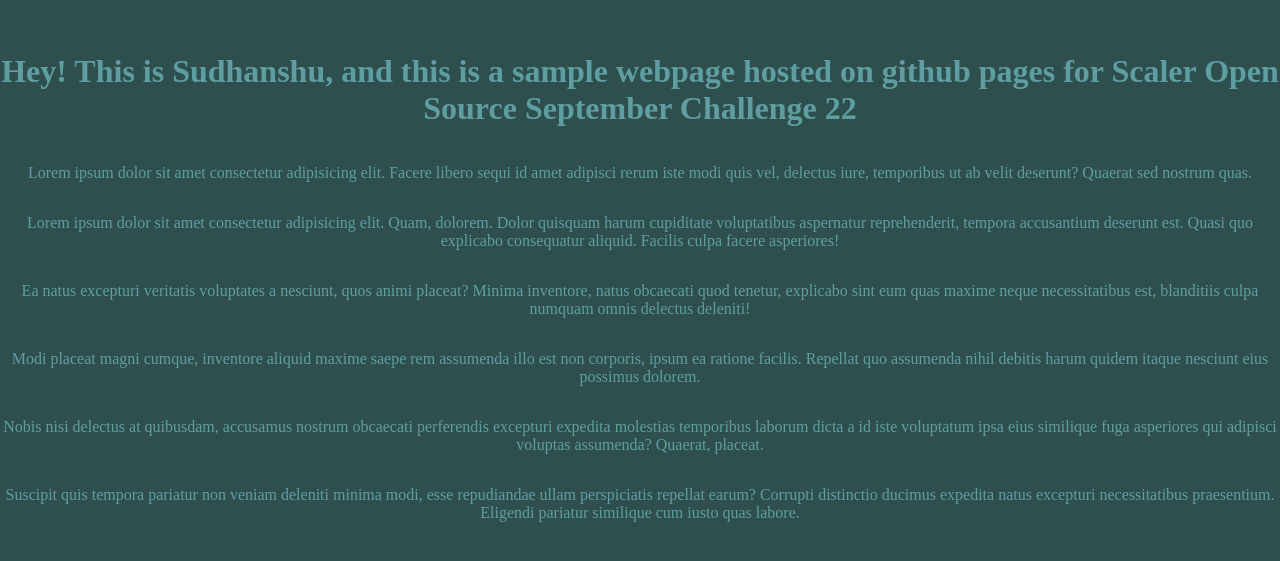
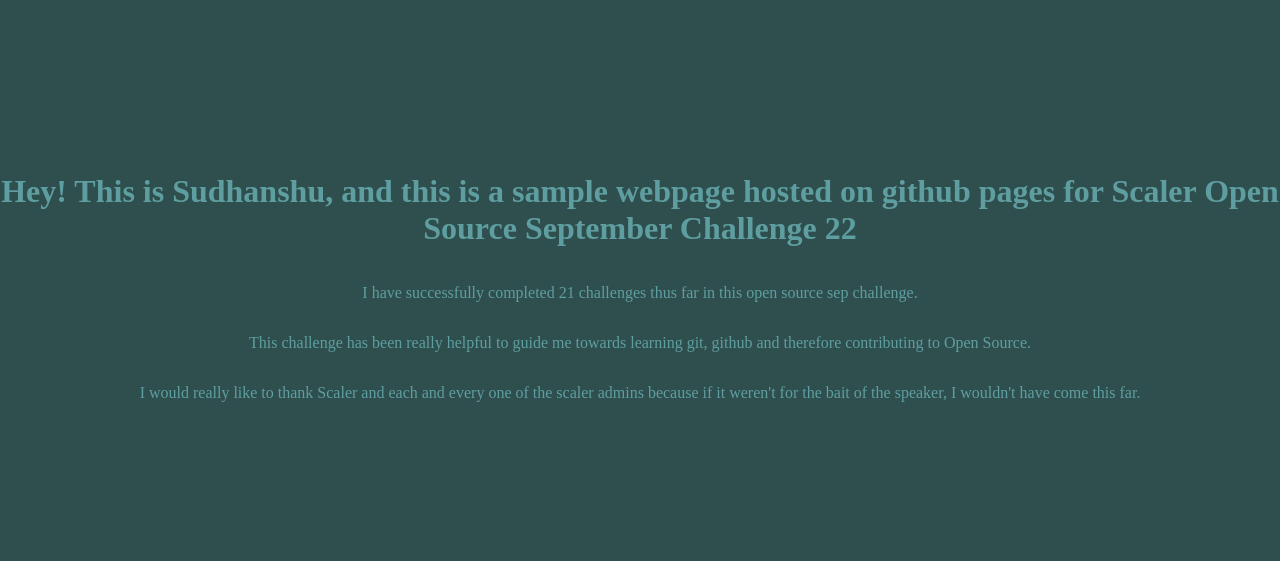
Before and after one commit to sudhanshu-p/sample-hosted, a plain HTML site: page index.html in a window 1280 px wide. Shown: the part 115-676 px from the top of the page. Drawn offline with Linux system fonts and the light colour scheme.

Commit message:
Update index.html

```diff
--- a/index.html
+++ b/index.html
@@ -22,11 +22,8 @@
 </head>
 <body>
     <h1>Hey! This is Sudhanshu, and this is a sample webpage hosted on github pages for Scaler Open Source September Challenge 22</h1>
-    <p>Lorem ipsum dolor sit amet consectetur adipisicing elit. Facere libero sequi id amet adipisci rerum iste modi quis vel, delectus iure, temporibus ut ab velit deserunt? Quaerat sed nostrum quas.</p>
-    <p>Lorem ipsum dolor sit amet consectetur adipisicing elit. Quam, dolorem. Dolor quisquam harum cupiditate voluptatibus aspernatur reprehenderit, tempora accusantium deserunt est. Quasi quo explicabo consequatur aliquid. Facilis culpa facere asperiores!</p>
-    <p>Ea natus excepturi veritatis voluptates a nesciunt, quos animi placeat? Minima inventore, natus obcaecati quod tenetur, explicabo sint eum quas maxime neque necessitatibus est, blanditiis culpa numquam omnis delectus deleniti!</p>
-    <p>Modi placeat magni cumque, inventore aliquid maxime saepe rem assumenda illo est non corporis, ipsum ea ratione facilis. Repellat quo assumenda nihil debitis harum quidem itaque nesciunt eius possimus dolorem.</p>
-    <p>Nobis nisi delectus at quibusdam, accusamus nostrum obcaecati perferendis excepturi expedita molestias temporibus laborum dicta a id iste voluptatum ipsa eius similique fuga asperiores qui adipisci voluptas assumenda? Quaerat, placeat.</p>
-    <p>Suscipit quis tempora pariatur non veniam deleniti minima modi, esse repudiandae ullam perspiciatis repellat earum? Corrupti distinctio ducimus expedita natus excepturi necessitatibus praesentium. Eligendi pariatur similique cum iusto quas labore.</p>
+    <p>I have successfully completed 21 challenges thus far in this open source sep challenge.</p>
+    <p>This challenge has been really helpful to guide me towards learning git, github and therefore contributing to Open Source.</p>
+    <p>I would really like to thank Scaler and each and every one of the scaler admins because if it weren't for the bait of the speaker, I wouldn't have come this far.</p>
 </body>
 </html>
```
